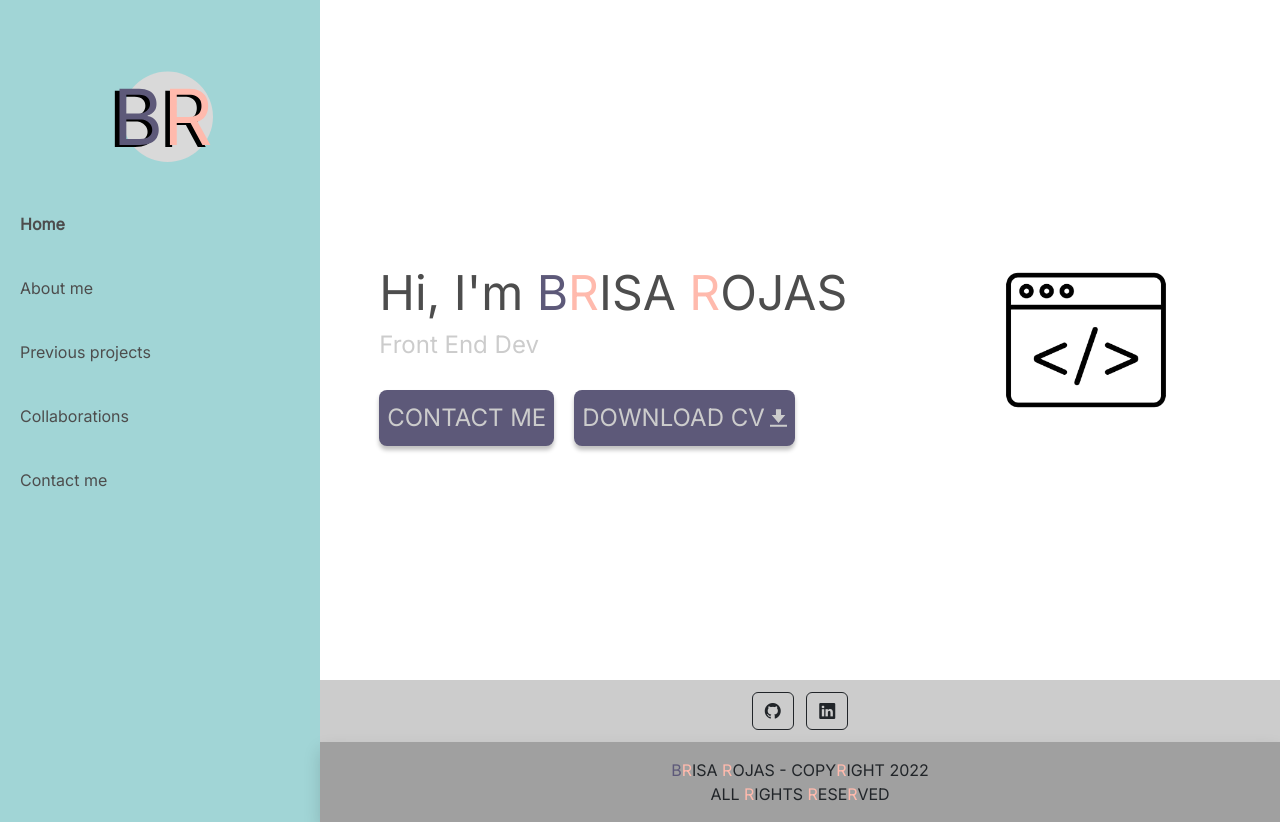
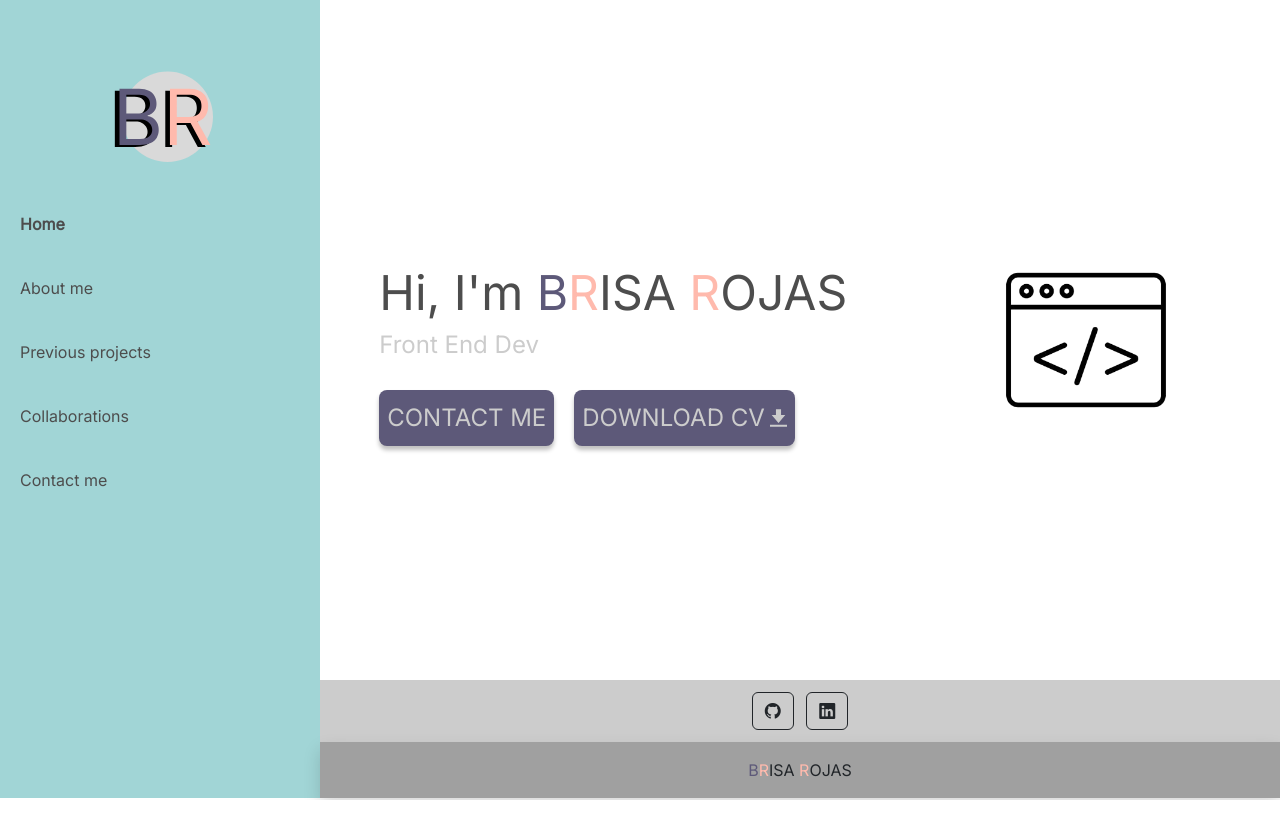
Before and after one commit to bytheseaside/BR__Portfolio, a website: page index.html in a window 1280 px wide. After the commit the page ends 800 px from the top, so only its background shows below. Drawn offline with nearby package versions, Linux system fonts and the light colour scheme.

Commit message:
changes in footer

```diff
--- a/index.html
+++ b/index.html
@@ -64,7 +64,7 @@
             href="https://wa.me/5491126788768"
             target="_blank"
           >
-            <p class="contact-buttons__text ">CONTACT ME</p>
+            <p class="contact-buttons__text">CONTACT ME</p>
           </a>
           <a
             role="button"
@@ -72,7 +72,7 @@
             href="https://drive.google.com/file/d/1TCbOfbrrIxUR2taCBejLBuhx0a0AINjL/view?usp=sharing"
             target="_blank"
           >
-            <p class="contact-buttons__text ">DOWNLOAD CV</p>
+            <p class="contact-buttons__text">DOWNLOAD CV</p>
             <img class="contact-buttons__icon" src="./assets/zondicons/zondicons/download.svg" alt="Download CV icon" />
           </a>
         </div>
@@ -100,8 +100,7 @@
         ></a>
       </div>
       <div class="footer-text text-center center p-3 shadow">
-        <span class="B">B</span><span class="R">R</span>ISA <span class="R">R</span>OJAS - COPY<span class="R">R</span
-        >IGHT 2022 <br />ALL <span class="R">R</span>IGHTS <span class="R">R</span>ESE<span class="R">R</span>VED
+        <span class="B">B</span><span class="R">R</span>ISA <span class="R">R</span>OJAS
       </div>
     </footer>
 
--- a/stylesheet/partials/_collab.scss
+++ b/stylesheet/partials/_collab.scss
@@ -31,9 +31,6 @@
   padding-bottom: 20px;
 }
 .collaborate__pic {
-  // width: 100px;
-  // max-width: 60%;
-  // padding-bottom: 20px;
   display: none;
 }
 .collaborate__img {
```
Also changed, not shown: 404.html (+4 -4 lines), pages/about.html (+5 -5 lines), pages/collab.html (+1 -2 lines), pages/contact.html (+7 -3 lines), pages/projects.html (+3 -4 lines).
